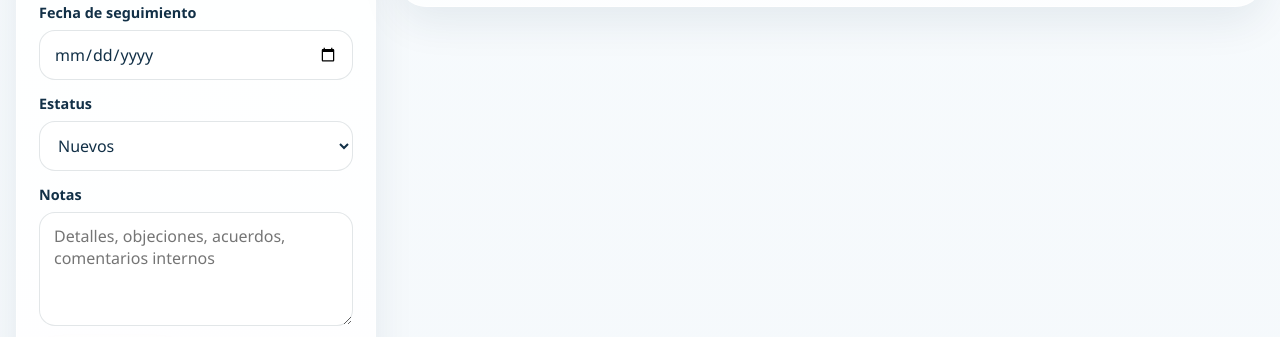
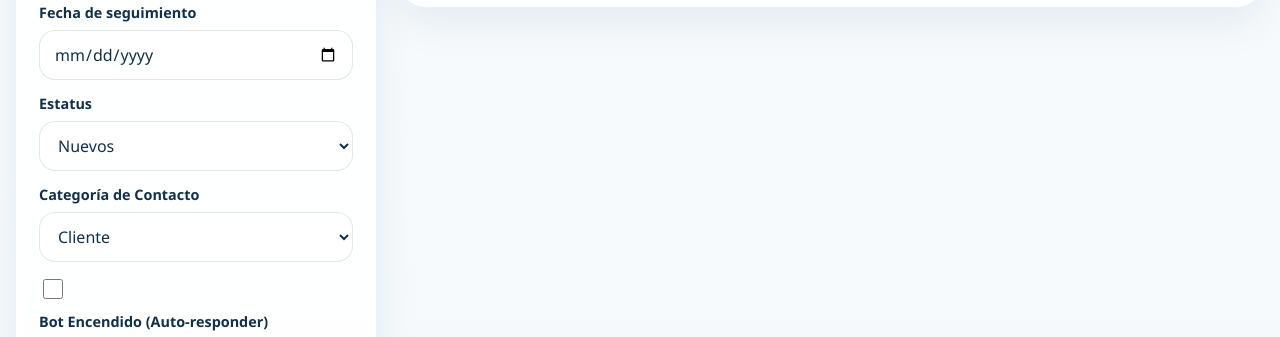
Before and after one commit to tpvmx-apps/tpvmx-motor-ventas, a website: page index.html in a window 1280 px wide. Shown: the part 1134-1471 px from the top of the page. Drawn offline with Linux system fonts and the light colour scheme; no server answers.

Commit message:
Update index.html

```diff
--- a/index.html
+++ b/index.html
@@ -89,7 +89,20 @@
                 <option value="Perdidos">Perdidos</option>
               </select>
             </label>
+            <label>
+            <span>Categoría de Contacto</span>
+            <select id="category">
+                 <option value="Cliente">Cliente</option>
+                 <option value="Aliado">Aliado</option>
+                 <option value="Familia">Familia</option>
+                 <option value="Socio">Socio</option>
+             </select>
+           </label>
 
+<label style="flex-direction: row; align-items: center; gap: 10px;">
+  <input type="checkbox" id="is-active" style="width: 20px; height: 20px;">
+  <span>Bot Encendido (Auto-responder)</span>
+</label>
             <label>
               <span>Notas</span>
               <textarea id="notes" rows="4" placeholder="Detalles, objeciones, acuerdos, comentarios internos"></textarea>
```
